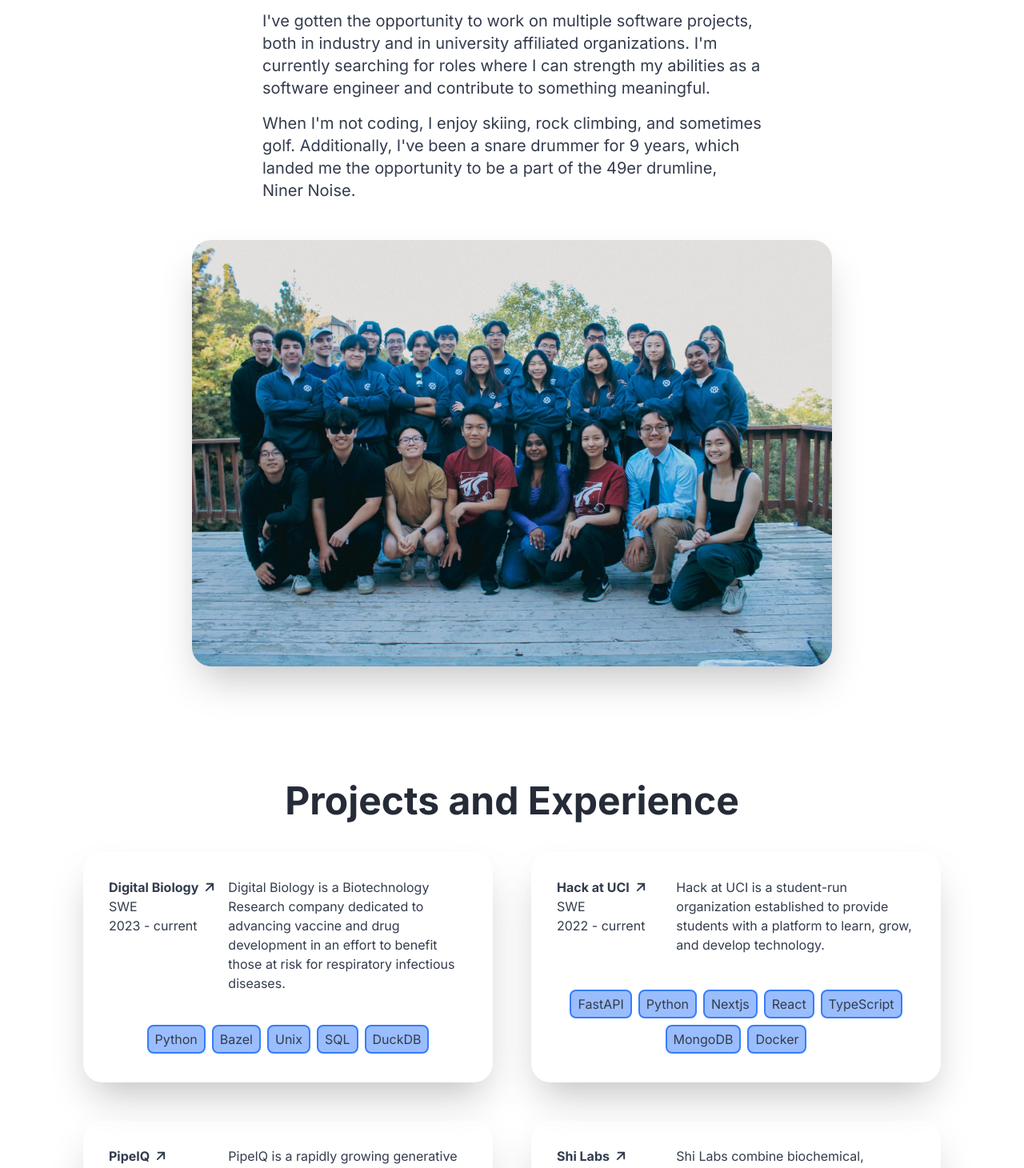
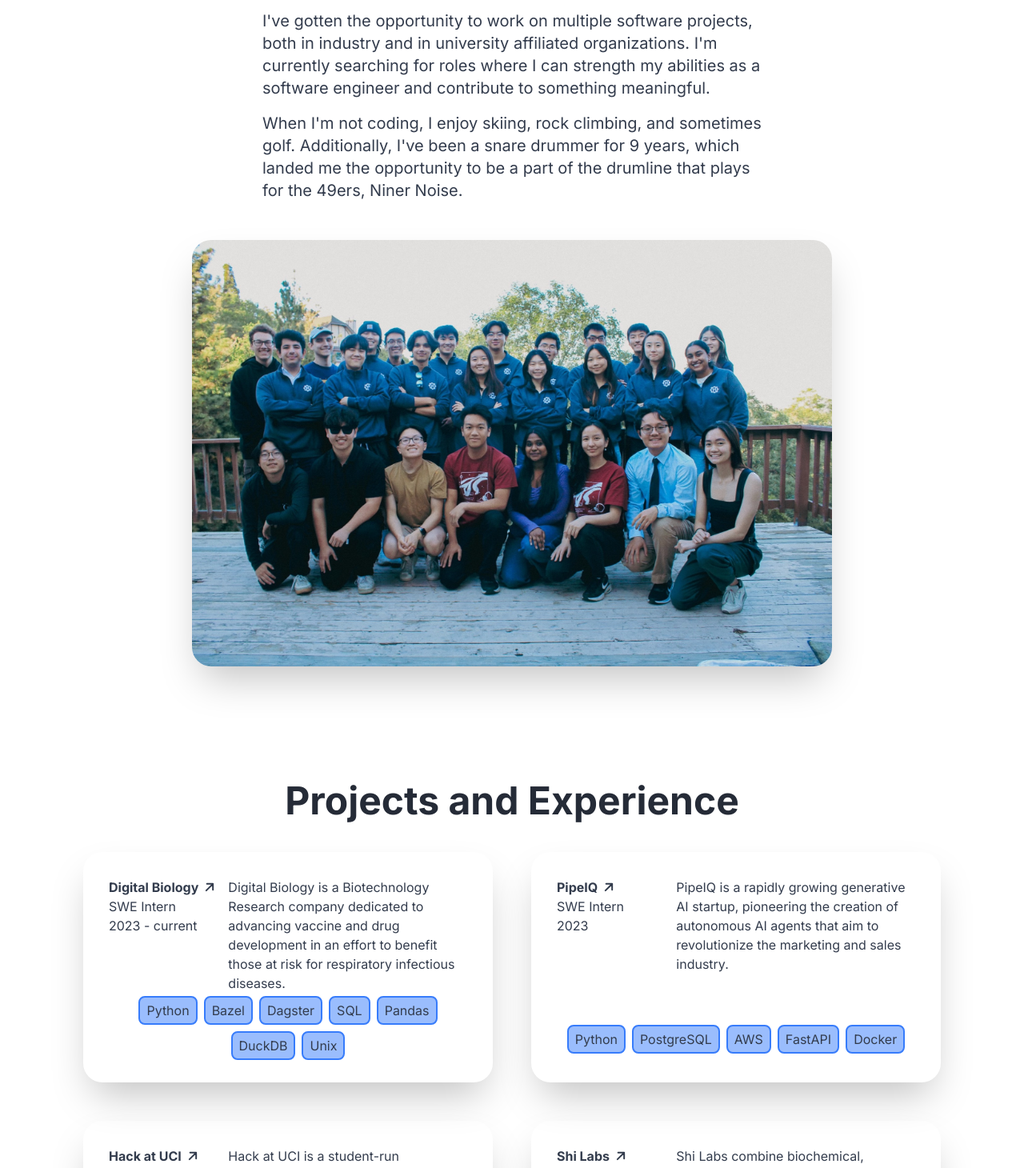
Before and after one commit to njhuey/my_site.1, a Next.js app in the folder next/: page / in a window 1280 px wide. Shown: the part 1120-2580 px from the top of the page at 80% size. Built offline with nearby package versions, Linux system fonts and the light colour scheme.

Commit message:
feat: add updates and remove resume

```diff
--- a/next/src/_data/experience.json
+++ b/next/src/_data/experience.json
@@ -1,27 +1,27 @@
 [
     {
         "name": "Digital Biology",
-        "role": "SWE",
+        "role": "SWE Intern",
         "date": "2023 - current",
         "description": "Digital Biology is a Biotechnology Research company dedicated to advancing vaccine and drug development in an effort to benefit those at risk for respiratory infectious diseases.",
         "link": "https://www.linkedin.com/company/digital-biology-inc/",
-        "tools": ["Python", "Bazel", "Unix", "SQL", "DuckDB"]
+        "tools": ["Python", "Bazel", "Dagster", "SQL", "Pandas", "DuckDB", "Unix"]
+    },
+    {
+        "name": "PipeIQ",
+        "role": "SWE Intern",
+        "date": "2023",
+        "description": "PipeIQ is a rapidly growing generative AI startup, pioneering the creation of autonomous AI agents that aim to revolutionize the marketing and sales industry.",
+        "link": "https://pipeiq.ai/",
+        "tools": ["Python", "PostgreSQL", "AWS", "FastAPI", "Docker"]
     },
     {
         "name": "Hack at UCI",
-        "role": "SWE",
-        "date": "2022 - current",
+        "role": "Tech Organizer",
+        "date": "2022 - 2024",
         "description": "Hack at UCI is a student-run organization established to provide students with a platform to learn, grow, and develop technology.",
         "link": "https://hack.ics.uci.edu/",
-        "tools": ["FastAPI", "Python", "Nextjs", "React", "TypeScript", "MongoDB", "Docker"]
-    },
-    {
-        "name": "PipeIQ",
-        "role": "SWE",
-        "date": "2023",
-        "description": "PipeIQ is a rapidly growing generative AI startup, pioneering the creation of autonomous AI agents that aim to revolutionize the marketing and sales industry.",
-        "link": "https://pipeiq.ai/",
-        "tools": ["AWS", "FastAPI", "Python", "PostgreSQL", "Docker"]
+        "tools": ["Python", "FastAPI", "MongoDB", "TypeScript", "Nextjs", "Tailwind CSS"]
     },
     {
         "name": "Shi Labs",
@@ -29,7 +29,7 @@
         "date": "2023",
         "description": "Shi Labs combine biochemical, structural, and high throughput sequencing-based global analyses in research.",
         "link": "https://faculty.sites.uci.edu/shi/",
-        "tools": ["Python", "Ctypes", "PyQt5", "Numpy"]
+        "tools": ["Python", "PyQt5", "Numpy"]
     },
     {
         "name": "WordleBot",
@@ -37,7 +37,7 @@
         "date": "2023",
         "description": "WordleBot is a program designed to accurately guess the daily wordle based on positional frequency.",
         "link": "https://wordlebot.nhuey.com/",
-        "tools": ["Django", "Python", "Nextjs", "React", "TypeScript", "ChakraUI", "Docker"]
+        "tools": ["Python", "Django", "TypeScript", "Nextjs", "React", "ChakraUI", "Axios", "Docker"]
     },
     {
         "name": "Shareloft",
@@ -45,6 +45,6 @@
         "date": "2022",
         "description": "Shareloft is a private community and platform for thousands of retail investors, hosted by Tesla analyst and YouTuber Rob Maurer.",
         "link": "https://shareloft.com/",
-        "tools": ["Django", "Python", "Nextjs", "React", "TypeScript", "PostgreSQL", "Docker"]
+        "tools": ["Python", "Django", "TypeScript", "Nextjs", "React", "PostgreSQL", "Docker"]
     }
 ]
--- a/next/src/app/components/about.tsx
+++ b/next/src/app/components/about.tsx
@@ -22,8 +22,8 @@ export default function About() {
           <p className='py-2 sm:text-xl'>
             When I'm not coding, I enjoy skiing, rock climbing, and sometimes
             golf. Additionally, I've been a snare drummer for 9 years, which
-            landed me the opportunity to be a part of the 49er drumline, Niner
-            Noise.
+            landed me the opportunity to be a part of the drumline that plays
+            for the 49ers, Niner Noise.
           </p>
         </div>
       </div>
--- a/next/src/app/components/landing.tsx
+++ b/next/src/app/components/landing.tsx
@@ -21,7 +21,7 @@ export default function Landing() {
       </p>
       <p className='px-2 text-center text-xl text-neutral-focus'>
         I am a Software Engineer studying at the Univeristy of California,
-        Irvine
+        Los Angeles.
       </p>
       <div className='mt-2 flex flex-row'>
         <motion.div whileHover={{ scale: 1.2 }}>
--- a/next/src/app/components/navbar.tsx
+++ b/next/src/app/components/navbar.tsx
@@ -28,19 +28,6 @@ export default function Navbar({ aboutRef, projectsRef }: NavbarProps) {
         >
           Projects
         </button>
-        <Link href='/Nathan Huey Resume 2024.pdf' target='_blank'>
-          <button className='btn btn-secondary m-2 text-lg font-medium normal-case'>
-            R&#233;sum&#233;
-          </button>
-        </Link>
-      </div>
-      <div className='sm:hidden'>
-        <Link href='/Nathan Huey Resume 2024.pdf' target='_blank'>
-          <button className='btn btn-ghost m-1 text-lg font-medium normal-case'>
-            <p className='font-normal'>R&#233;sum&#233;</p>
-            <Image src={downloadIcon} alt='Download' />
-          </button>
-        </Link>
       </div>
     </div>
   );
```
Also changed, not shown: 2 other files (tests, documents, lock files or other folders).
